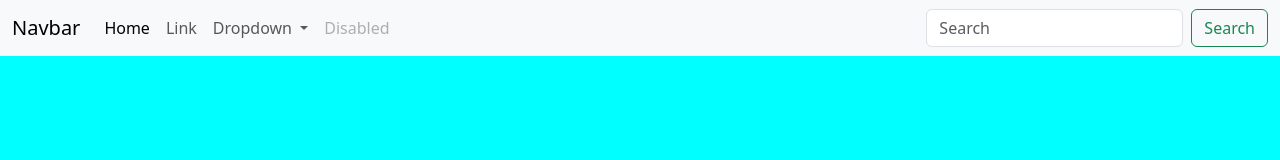
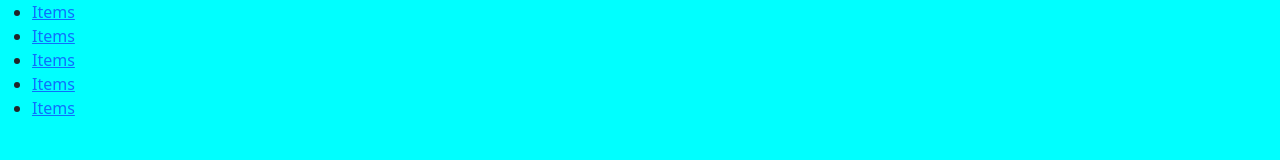
Before and after one commit to Diegobpv/FareosGG, a plain HTML site: page index.html in a window 1280 px wide. Drawn offline with nearby package versions, Linux system fonts and the light colour scheme.

Commit message:
Menu sin Bootstrap

```diff
--- a/index.html
+++ b/index.html
@@ -8,42 +8,15 @@
     <title>Probando Git</title>
 </head>
 <body>
-    <nav class="navbar navbar-expand-lg bg-body-tertiary">
-        <div class="container-fluid">
-          <a class="navbar-brand" href="#">Navbar</a>
-          <button class="navbar-toggler" type="button" data-bs-toggle="collapse" data-bs-target="#navbarSupportedContent" aria-controls="navbarSupportedContent" aria-expanded="false" aria-label="Toggle navigation">
-            <span class="navbar-toggler-icon"></span>
-          </button>
-          <div class="collapse navbar-collapse" id="navbarSupportedContent">
-            <ul class="navbar-nav me-auto mb-2 mb-lg-0">
-              <li class="nav-item">
-                <a class="nav-link active" aria-current="page" href="#">Home</a>
-              </li>
-              <li class="nav-item">
-                <a class="nav-link" href="#">Link</a>
-              </li>
-              <li class="nav-item dropdown">
-                <a class="nav-link dropdown-toggle" href="#" role="button" data-bs-toggle="dropdown" aria-expanded="false">
-                  Dropdown
-                </a>
-                <ul class="dropdown-menu">
-                  <li><a class="dropdown-item" href="#">Action</a></li>
-                  <li><a class="dropdown-item" href="#">Another action</a></li>
-                  <li><hr class="dropdown-divider"></li>
-                  <li><a class="dropdown-item" href="#">Something else here</a></li>
-                </ul>
-              </li>
-              <li class="nav-item">
-                <a class="nav-link disabled" aria-disabled="true">Disabled</a>
-              </li>
-            </ul>
-            <form class="d-flex" role="search">
-              <input class="form-control me-2" type="search" placeholder="Search" aria-label="Search">
-              <button class="btn btn-outline-success" type="submit">Search</button>
-            </form>
-          </div>
-        </div>
-      </nav>
+    <nav>
+        <ul>
+            <li><a href="">Items</a></li>
+            <li><a href="">Items</a></li>
+            <li><a href="">Items</a></li>
+            <li><a href="">Items</a></li>
+            <li><a href="">Items</a></li>
+        </ul>
+    </nav>
 </body>
 <script src="https://cdn.jsdelivr.net/npm/@popperjs/core@2.11.8/dist/umd/popper.min.js" integrity="sha384-I7E8VVD/ismYTF4hNIPjVp/Zjvgyol6VFvRkX/vR+Vc4jQkC+hVqc2pM8ODewa9r" crossorigin="anonymous"></script>
 </html>
```
